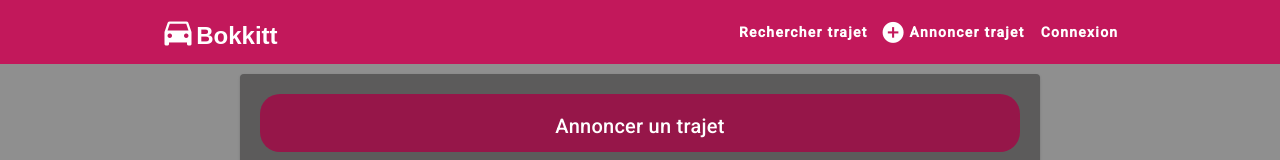
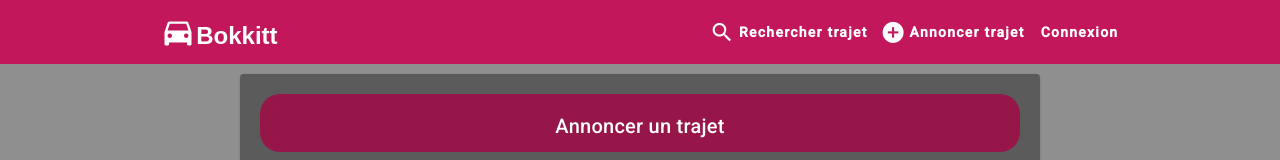
Before and after one commit to mouhamadoudou/Bokkitt-Front, an Angular app: page /add-trip in a window 1280 px wide. Shown: the top 160 px of the page. Built offline with nearby package versions, Linux system fonts and the light colour scheme.

Commit message:
feat (add-trip) : step 2 (price and preference ok)

```diff
--- a/src/app/add-trip/add-trip.component.css
+++ b/src/app/add-trip/add-trip.component.css
@@ -31,7 +31,7 @@ mat-card-header {
 
 mat-card-content {
   margin-top: 10px;
-  background-color: rgb(78, 80, 79);
+  /* background-color: rgb(78, 80, 79); */
   width: 100%;
   height: 400px;
   padding: 0;
@@ -245,11 +245,29 @@ mat-card-content {
     font-weight: bold;
   }
 
-  .route-autoroute {
-    max-width: 170px;
-  }
+}
+
+.route-autoroute {
+  max-width: 170px;
 }
 
 .traject-input {
   max-width: 150px;
 }
+
+
+@media (max-width: 768px) {
+  .traject-input {
+    max-width: 130px;
+  }
+
+  .route-autoroute {
+    max-width: 130px;
+  }
+
+}
+
+/*
+.mat-stepper-vertical {
+  background-color:#d8296f;
+} */
--- a/src/app/header/header.component.html
+++ b/src/app/header/header.component.html
@@ -11,7 +11,11 @@
     <span class="spacer">
     </span>
     <div class="bokkitt-nav">
-        <button mat-button routerLink="/home"> Rechercher trajet </button>
+
+        <button mat-button routerLink="/home">
+            <mat-icon> search </mat-icon>
+            Rechercher trajet
+        </button>
         <button mat-button routerLink="/add-trip">
             <mat-icon> add_circle </mat-icon>
             Annoncer trajet
```
